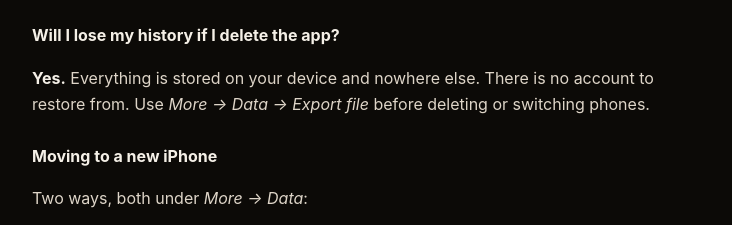
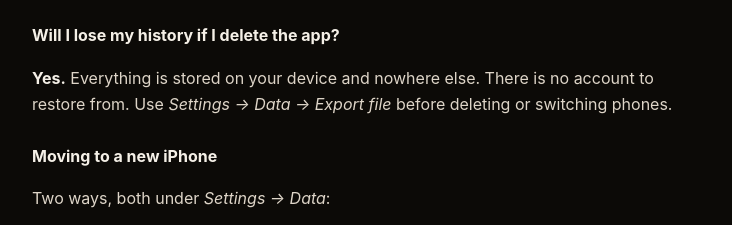
Before and after one commit to steadia-app/steadia-site, a plain HTML site: page support.html in a window 1280 px wide. Shown: the part 814-1039 px from the top of the page, without its empty margins (272-1004 px from the left). Drawn offline with Linux system fonts and the light colour scheme.

Commit message:
Support page: More tab is now Settings

```diff
--- a/support.html
+++ b/support.html
@@ -61,11 +61,11 @@ ringer.</p>
 
 <h3>Will I lose my history if I delete the app?</h3>
 <p><strong>Yes.</strong> Everything is stored on your device and nowhere else.
-There is no account to restore from. Use <em>More&nbsp;→&nbsp;Data&nbsp;→&nbsp;Export
+There is no account to restore from. Use <em>Settings&nbsp;→&nbsp;Data&nbsp;→&nbsp;Export
 file</em> before deleting or switching phones.</p>
 
 <h3>Moving to a new iPhone</h3>
-<p>Two ways, both under <em>More&nbsp;→&nbsp;Data</em>:</p>
+<p>Two ways, both under <em>Settings&nbsp;→&nbsp;Data</em>:</p>
 <ul>
   <li><strong>Export file</strong> on the old phone, then <strong>Import file</strong>
       on the new one. Works for a history of any size.</li>
```
